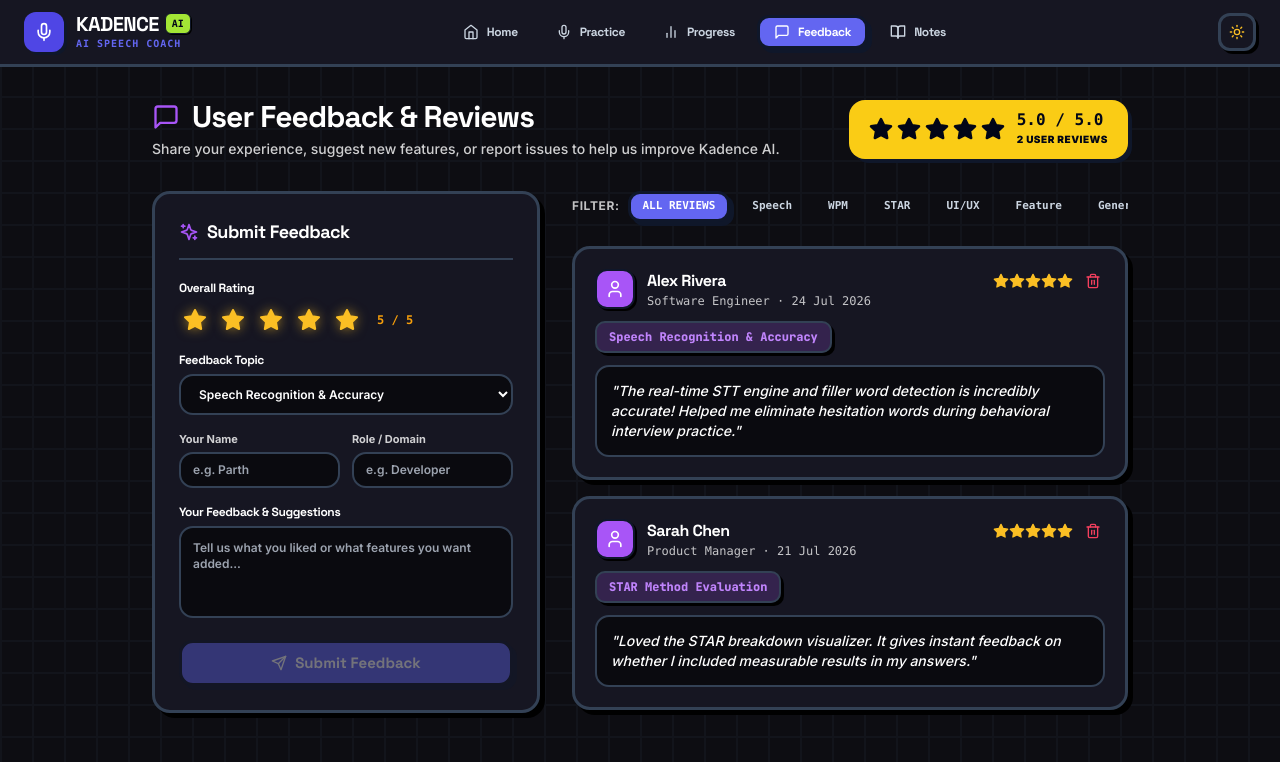
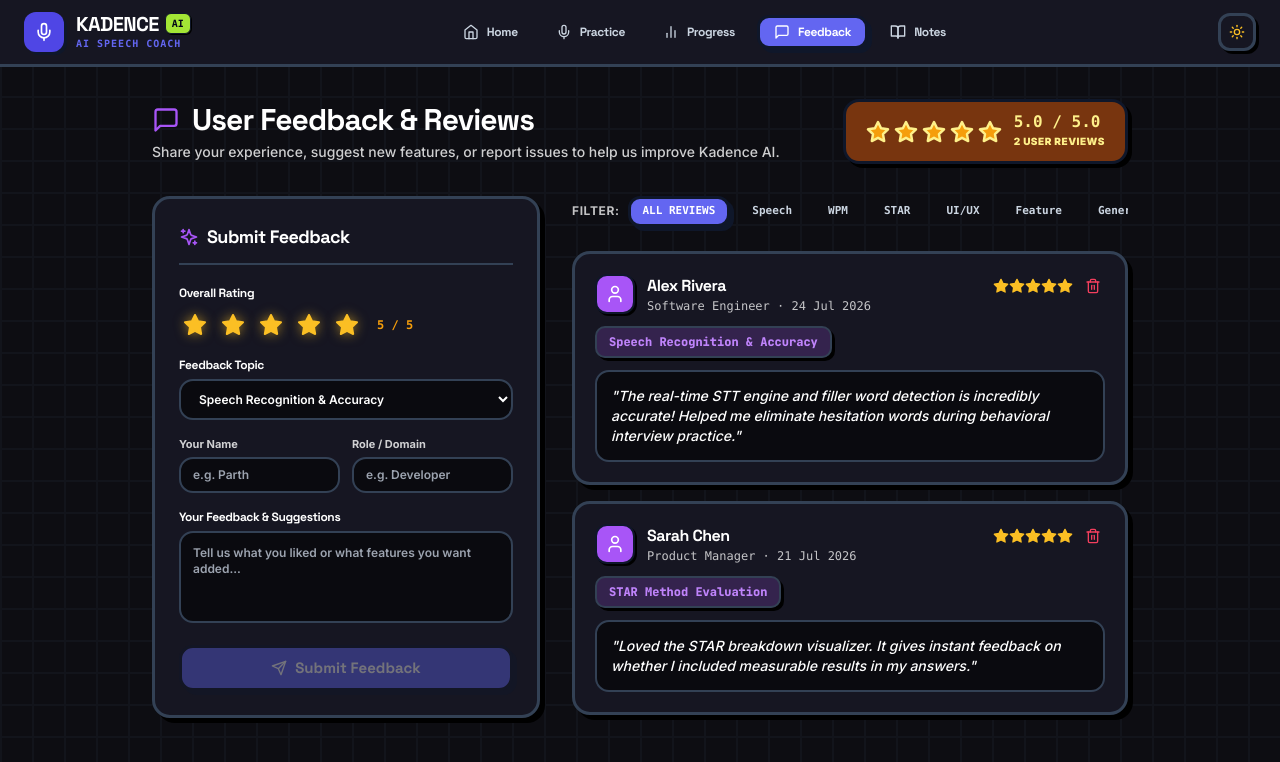
Before and after one commit to muditchaudhary29/kadence, a React (Vite) app: page / in a window 1280 px wide. Both pictures are taken after a click on the button "Feedback". Shown: the top 762 px of the page. Built offline with nearby package versions, Linux system fonts and the light colour scheme.

Commit message:
Fix Feedback page top-right rating badge: use strict .summary-rating-badge CSS rules forcing bright Sunshine Yellow (#FACC15) with pitch-black stars & text in Light mode

```diff
--- a/src/components/FeedbackPage.jsx
+++ b/src/components/FeedbackPage.jsx
@@ -73,15 +73,15 @@
         </div>
 
         {/* Rating summary badge: Sunshine Yellow in Light Mode, Warm Amber in Dark Mode */}
-        <div className="px-5 py-3 rounded-2xl bg-[#FACC15] text-slate-950 dark:bg-[#78350F] dark:text-amber-200 border-3 border-slate-900 flex items-center gap-3 shrink-0 shadow-[4px_4px_0px_#0F172A]">
+        <div className="summary-rating-badge px-5 py-3 rounded-2xl flex items-center gap-3 shrink-0">
           <div className="flex items-center gap-1">
             {[...Array(5)].map((_, i) => (
-              <Star key={i} className="w-4.5 h-4.5 fill-slate-950 text-slate-950 dark:fill-amber-400 dark:text-amber-400 stroke-[2.5]" />
+              <Star key={i} className="w-4.5 h-4.5 stroke-[2.5]" />
             ))}
           </div>
           <div>
-            <div className="text-base font-black font-mono leading-none text-slate-950 dark:text-amber-100">{avgRating} / 5.0</div>
-            <div className="text-[10px] font-black uppercase mt-1 tracking-wider text-slate-950 dark:text-amber-300">{feedbacks.length} User Review{feedbacks.length !== 1 ? 's' : ''}</div>
+            <div className="text-base font-black font-mono leading-none">{avgRating} / 5.0</div>
+            <div className="text-[10px] font-black uppercase mt-1 tracking-wider">{feedbacks.length} User Review{feedbacks.length !== 1 ? 's' : ''}</div>
           </div>
         </div>
       </div>
--- a/src/index.css
+++ b/src/index.css
@@ -97,6 +97,31 @@
   border: 2.5px solid var(--border-brutal);
   border-radius: 14px;
   color: var(--text-main);
+}
+
+/* ─────────────────────────────────────────────────────────────
+   SUMMARY RATING BADGE (Strict Mode-Aware Styling)
+───────────────────────────────────────────────────────────── */
+.light .summary-rating-badge {
+  background-color: #FACC15 !important;
+  color: #0F172A !important;
+  border: 3px solid #0F172A !important;
+  box-shadow: 4px 4px 0px #0F172A !important;
+}
+.light .summary-rating-badge * {
+  color: #0F172A !important;
+  fill: #0F172A !important;
+}
+
+.dark .summary-rating-badge {
+  background-color: #78350F !important;
+  color: #FEF08A !important;
+  border: 3px solid #0F172A !important;
+  box-shadow: 4px 4px 0px #000000 !important;
+}
+.dark .summary-rating-badge * {
+  color: #FEF08A !important;
+  fill: #F59E0B !important;
 }
 
 /* ─────────────────────────────────────────────────────────────
```
